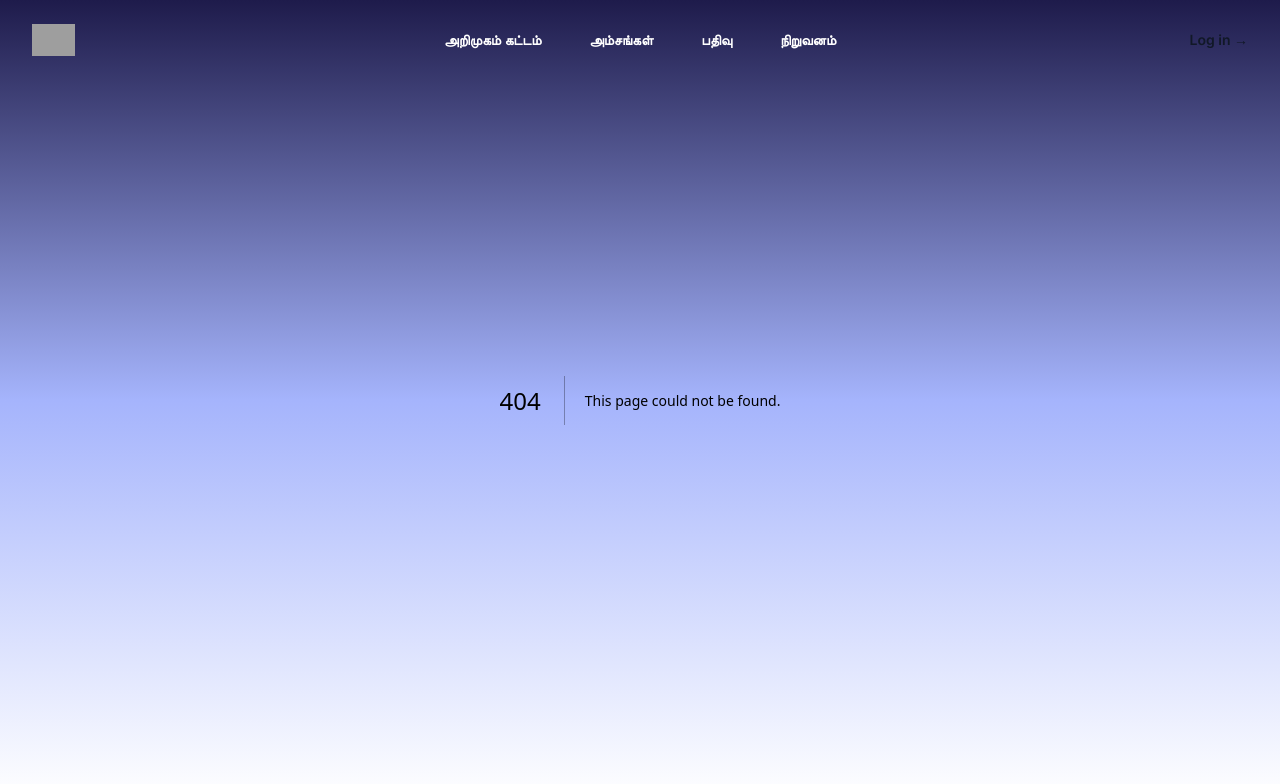
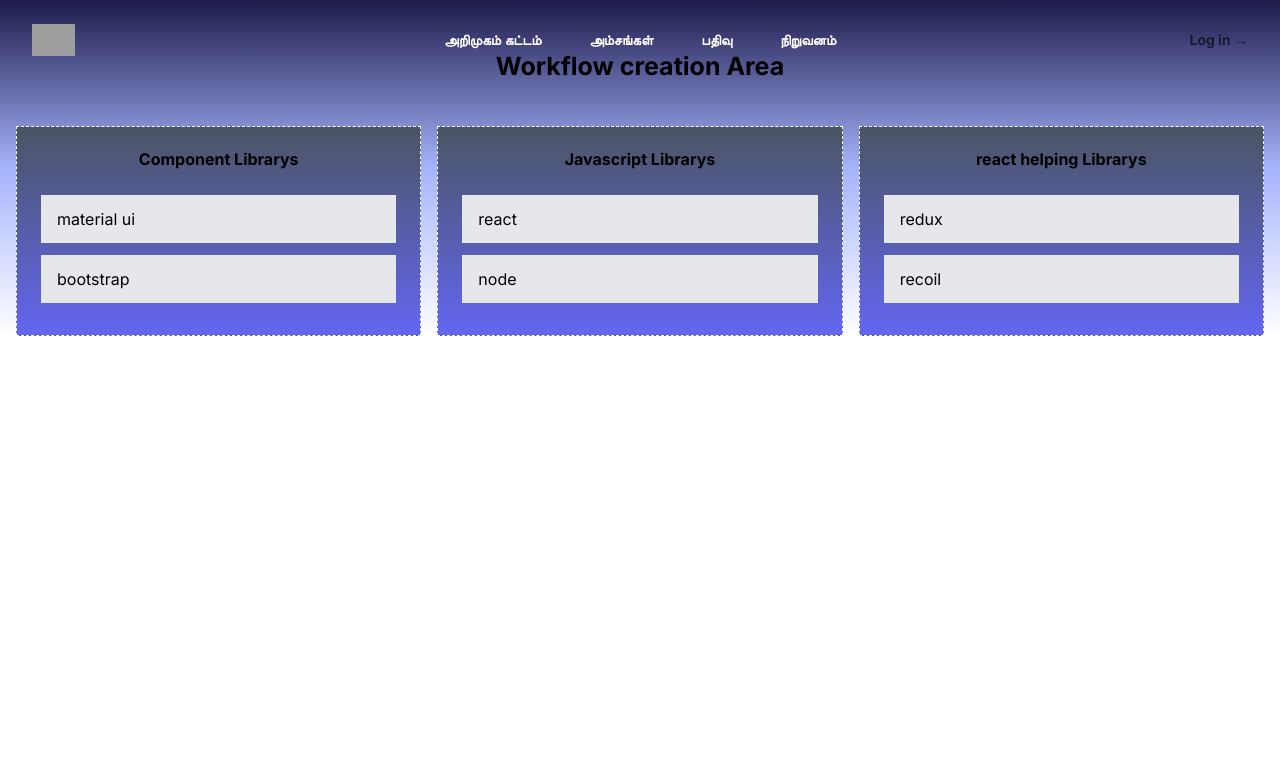
Before and after one commit to praveenKumarPoo/NeelamFoundation, a Next.js app: page /workflow in a window 1280 px wide. Before the commit this address had no page. Shown: the top 784 px of the page. Built offline with nearby package versions, Linux system fonts and the light colour scheme; grey boxes are pictures that could not be loaded.

Commit message:
pushing work flow

```diff
--- a/next.config.mjs
+++ b/next.config.mjs
@@ -4,6 +4,7 @@
 
 /** @type {import('next').NextConfig} */
 const nextConfig = {
+    reactStrictMode: false,
 };
 
 export default nextConfig;
--- a/src/app/layout.tsx
+++ b/src/app/layout.tsx
@@ -3,8 +3,6 @@
 // import { NextIntlClientProvider } from 'next-intl';
 //import { getLocale, getMessages } from 'next-intl/server';
 import "./globals.css";
-import { Dialog, DialogPanel } from '@headlessui/react'
-import { Bars3Icon, XMarkIcon } from '@heroicons/react/24/outline'
 import { Inter } from "next/font/google";
 import Header from '../common/Header';
 
--- /dev/null
+++ b/src/app/workflow/page.tsx
@@ -0,0 +1,12 @@
+'use client'
+import React from 'react'
+import DndExample from "../../common/DndExample";
+
+
+export default function Workflow() {
+  return (
+    <div>
+      <DndExample />
+    </div>
+  )
+}
--- /dev/null
+++ b/src/common/DndExample.tsx
@@ -0,0 +1,88 @@
+"use client"
+
+import { cardsData } from "../lib/CardsData";
+import { useEffect, useState } from "react";
+import { Draggable, DropResult, Droppable } from "react-beautiful-dnd";
+import LoadingSkeleton from "./LoadingSkeleton";
+import { DndContext } from "../context/DndContext";
+interface Cards {
+    id: number;
+    title: string;
+    components: {
+        id: number;
+        name: string;
+    }[];
+}
+const DndExample = () => {
+    const [data, setData] = useState<Cards[] | []>([])
+    const onDragEnd = (result: DropResult) => {
+        const { source, destination } = result;
+        if (!destination) return;
+        if (source.droppableId !== destination.droppableId) {
+            const newData = [...JSON.parse(JSON.stringify(data))];//shallow copy concept
+            const oldDroppableIndex = newData.findIndex(x => x.id == source.droppableId.split("droppable")[1]);
+            const newDroppableIndex = newData.findIndex(x => x.id == destination.droppableId.split("droppable")[1])
+            const [item] = newData[oldDroppableIndex].components.splice(source.index, 1);
+            newData[newDroppableIndex].components.splice(destination.index, 0, item);
+            setData([...newData]);
+        } else {
+            const newData = [...JSON.parse(JSON.stringify(data))];//shallow copy concept
+            const droppableIndex = newData.findIndex(x => x.id == source.droppableId.split("droppable")[1]);
+            const [item] = newData[droppableIndex].components.splice(source.index, 1);
+            newData[droppableIndex].components.splice(destination.index, 0, item);
+            setData([...newData]);
+        }
+    };
+    useEffect(() => {
+        setData(cardsData)
+    }, [])
+    if (!data.length) {
+        return <LoadingSkeleton />
+    }
+    return (
+        <DndContext onDragEnd={onDragEnd}>
+            <h1 className="text-center pt-12 font-bold text-[25px] ">Workflow creation Area</h1>
+            <div className="flex gap-4 justify-between my-10 mx-4 flex-col lg:flex-row">
+                {
+                    data.map((val, index) => {
+                        return (
+                            <Droppable key={index} droppableId={`droppable${index}`}>
+                                {
+                                    (provided) => (
+                                        <div className="p-5 lg:w-1/3 w-full bg-gradient-to-b from-gray-600 to-indigo-500 border-white border border-dashed"
+                                            {...provided.droppableProps}
+                                            ref={provided.innerRef}
+                                        >
+                                            <h2 className="text-center font-bold mb-6 text-gray">{val.title}</h2>
+                                            {
+                                                val.components?.map((component, index) => (
+                                                    <Draggable key={component.id} draggableId={component.id.toString()} index={index}>
+                                                        {
+                                                            (provided) => (
+                                                                <div className="bg-gray-200 mx-1 px-4 py-3 my-3"
+                                                                    {...provided.dragHandleProps}
+                                                                    {...provided.draggableProps}
+                                                                    ref={provided.innerRef}
+                                                                >{component.name}</div>
+                                                            )
+                                                        }
+                                                    </Draggable>
+                                                ))
+                                            }
+                                            {provided.placeholder}
+                                        </div>
+                                    )
+                                }
+
+                            </Droppable>
+                        )
+                    })
+                }
+
+
+            </div>
+        </DndContext>
+    )
+};
+
+export default DndExample;
--- /dev/null
+++ b/src/common/LoadingSkeleton.tsx
@@ -0,0 +1,8 @@
+"use client";
+import Skeleton from 'react-loading-skeleton'
+import 'react-loading-skeleton/dist/skeleton.css'
+const LoadingSkeleton = () => {
+    return <Skeleton count={13} />
+};
+
+export default LoadingSkeleton;
--- /dev/null
+++ b/src/context/DndContext.tsx
@@ -0,0 +1,14 @@
+"use client";
+
+import { DragDropContext, DropResult } from 'react-beautiful-dnd';
+
+
+export const DndContext = ({ children, onDragEnd }: {
+    children: React.ReactNode,
+    onDragEnd: (result: DropResult) => void
+}) => {
+
+    return <DragDropContext onDragEnd={onDragEnd}>
+        {children}
+    </DragDropContext>
+}
--- /dev/null
+++ b/src/lib/CardsData.ts
@@ -0,0 +1,46 @@
+export const cardsData = [
+    {
+      id: 0,
+      title: "Component Librarys",
+      components: [
+        {
+          id: 100,
+          name: "material ui"
+        },
+        {
+          id: 200,
+          name: "bootstrap"
+        },
+      ]
+    },
+    {
+      id: 1,
+      title: "Javascript Librarys",
+      components: [
+        {
+          id: 300,
+          name: "react"
+        },
+        {
+          id: 400,
+          name: "node"
+        },
+      ]
+    },
+    {
+      id: 2,
+      title: "react helping Librarys",
+      components: [
+        {
+          id: 500,
+          name: "redux"
+        },
+        {
+          id: 600,
+          name: "recoil"
+        },
+      ]
+    }
+
+
+  ]
--- a/tailwind.config.ts
+++ b/tailwind.config.ts
@@ -6,6 +6,7 @@ const config: Config = {
     "./src/components/**/*.{js,ts,jsx,tsx,mdx}",
     "./src/app/**/*.{js,ts,jsx,tsx,mdx}",
     "./src/common/**/*.{js,ts,jsx,tsx,mdx}",
+    "./src/**/*.{js,ts,jsx,tsx,mdx}",
   ],
   theme: {
     extend: {
```
Also changed, not shown: package.json (+7 -4 lines), 1 other file (tests, documents, lock files or other folders).
